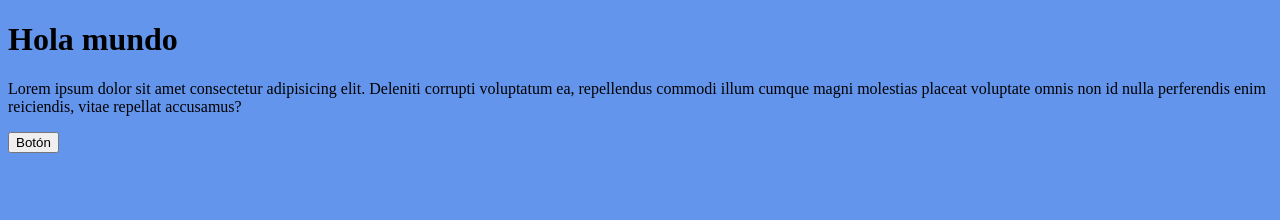
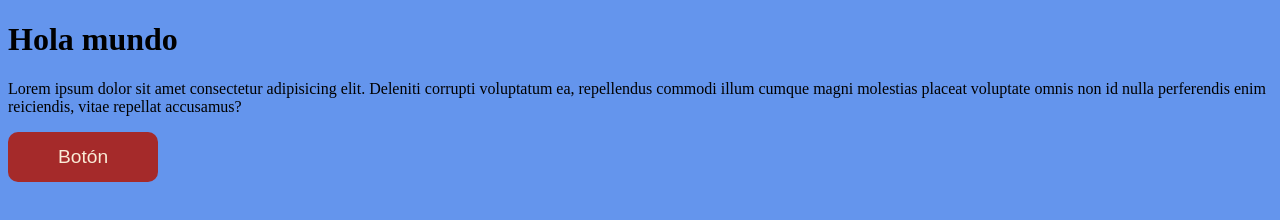
Before and after one commit to DidierRmz/EjemploAzureDevOps, a plain HTML site: page index.html in a window 1280 px wide. Drawn offline with Linux system fonts and the light colour scheme.

Commit message:
Se agrego estilo al botón

```diff
--- a/index.html
+++ b/index.html
@@ -8,7 +8,7 @@
 <body style="background-color: cornflowerblue;">
     <h1>Hola mundo</h1>
     <p>Lorem ipsum dolor sit amet consectetur adipisicing elit. Deleniti corrupti voluptatum ea, repellendus commodi illum cumque magni molestias placeat voluptate omnis non id nulla perferendis enim reiciendis, vitae repellat accusamus?</p>
-    <button>Botón</button>
+    <button style="background-color: brown; color: antiquewhite; font-size: larger; border: none; border-radius: 10px; width: 150px; height: 50px;">Botón</button>
 
 </body>
 </html>
```
